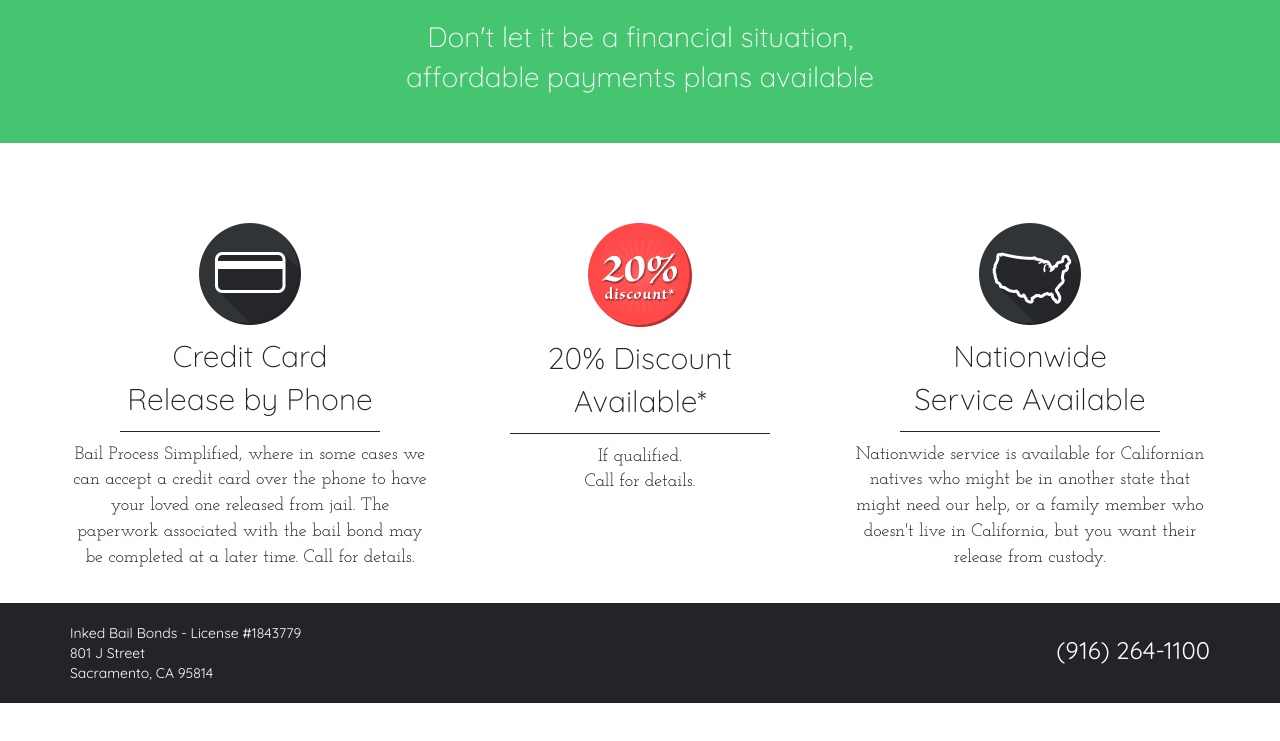
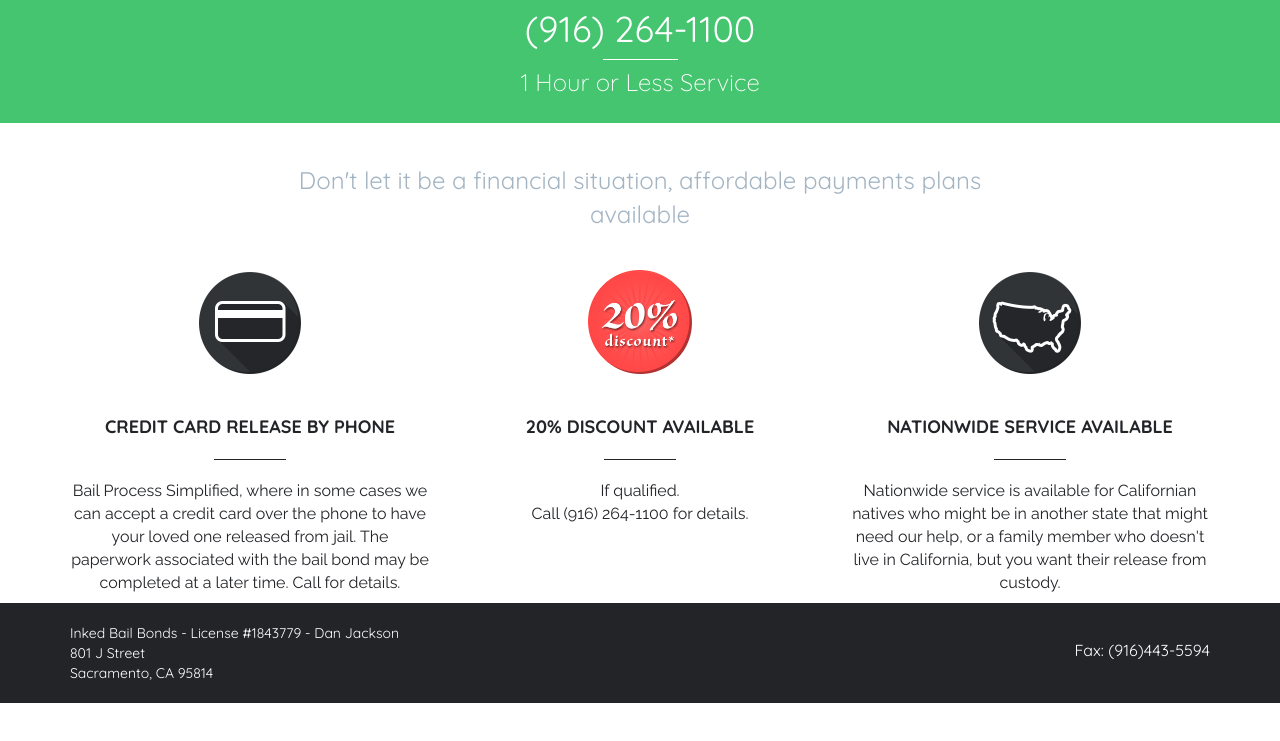
Before and after one commit to maraneric/inked, a plain HTML site: page index.html in a window 1280 px wide. Shown: the part 97-838 px from the top of the page. Drawn offline with nearby package versions, Linux system fonts and the light colour scheme.

Commit message:
Update the homepage based on Dan's suggestions

```diff
--- a/css/inked.css
+++ b/css/inked.css
@@ -1,7 +1,7 @@
 html,
 body {
     height: 100%;
-    font-family: 'Josefin Slab', serif;
+    font-family: 'Raleway', sans-serif;
     color: #222428;
   /* The html and body elements cannot have any padding or margin. */
 }
@@ -34,20 +34,30 @@ body {
     font-size:14px;
 }
 
-.navbar-right {
-    padding-top:30px;
-}
-
 .green-stripe {
     margin-top:-20px;
-    height: 160px;
+    height: 140px;
     background-color: #46c570;
     font-weight:300;
     font-size:24px;
     color:white;
     text-align:center;
-    padding-top:10px;
+    padding-top:20px;
     font-family: 'Quicksand', sans-serif;
+}
+
+.phone {
+    font-size:36px;
+    font-weight:400;
+}
+
+.phone-separator {
+    border-bottom: white solid 1px;
+    margin-bottom:5px;
+    margin-top:5px;
+    width:10%;
+    margin-left:auto;
+    margin-right:auto;
 }
 
 .main-content {
@@ -62,34 +72,39 @@ body {
 
 .section-header {
     font-family: 'Quicksand', sans-serif;
-    font-weight:300;
-    font-size:30px;
-    margin: 10px 0px;
+    font-weight:700;
+    font-size:18px;
+    margin-top:40px;
 }
 
 .section-separator {
   border-bottom: #222428 solid 1px;
-  margin-bottom:10px;
-  margin-left: 50px;
-  margin-right: 50px;
+    margin-bottom:20px;
+    margin-top:20px;
+    width:20%;
+    margin-left:auto;
+    margin-right:auto;
 }
 
 .section-body {
-    font-size: 18px;
+    font-size: 16px;
 }
 
-.phone {
-    font-size:24px;
+.fax {
+    font-size:16px;
 }
 
 .address {
     margin-top:10px;
 }
 
+.affordable {
+    font-family: 'Quicksand', sans-serif;
+    font-size:24px;
+    color:#A3B4C3;
+}
+
 @media (min-width: 600px) {
-    .green-stripe {
-        font-size:36px;
-    }
     .main-content {
         padding-top:40px;
         padding-bottom:40px;
@@ -97,18 +112,14 @@ body {
     .navbar-fixed-bottom {
         height: 100px;
     }
-    .phone {
-        margin-top:30px;
+    .fax {
+        margin-top:36px;
         text-align:right;
     }
     .address {
         margin-top:20px;
     }
-}
-
-@media (min-width: 400px) {
-    .green-stripe {
-        padding-top:34px;
-        font-size:28px;
+    .navbar-right {
+        padding-top:30px;
     }
 }
--- a/index.html
+++ b/index.html
@@ -12,7 +12,7 @@
 
     <link rel="stylesheet" href="https://netdna.bootstrapcdn.com/bootstrap/3.0.0/css/bootstrap.min.css">
 
-    <link href='http://fonts.googleapis.com/css?family=Josefin+Slab|Quicksand:300,400' rel='stylesheet' type='text/css'>
+    <link href='http://fonts.googleapis.com/css?family=Quicksand:300,400,700|Raleway:300,400,700' rel='stylesheet' type='text/css'>
     <link href="css/inked.css" rel="stylesheet">
 
     <link rel="apple-touch-icon" sizes="57x57" href="/apple-touch-icon-57x57.png" />
@@ -58,7 +58,7 @@
             </div>
             <div class="navbar-collapse collapse">
               <ul class="nav navbar-nav navbar-right">
-                <li><a href="http://maps.google.com/?q=801%20J%20Street,%20Sacramento,%20CA%2095814">Location</a></li>
+                <li><a href="http://maps.google.com/?q=1+Hour+Bail+Bonds+Service+-+Sacramento%2C+J+Street%2C+Sacramento%2C+CA">Location</a></li>
                 <!--<li><a href="/index.html">Pay Now</a></li>-->
               </ul>
             </div><!--/.nav-collapse -->
@@ -69,17 +69,30 @@
           <div class="container">
               <div class="row">
                   <div class="col-sm-8 col-sm-offset-2">
-                     Don't let it be a financial situation,<br/>affordable payments plans available
+                      <div class="phone">
+                          (916) 264-1100
+                      </div>
+                      <div class="phone-separator">
+                      </div>
+                      <div class="service">
+                        1 Hour or Less Service
+                      </div>
                   </div>
               </div>
           </div>
       </div>
       <div class="container">
-          <div class="row main-content">
+          <div class="main-content">
+              <div class="row">
+                  <div class="col-sm-8 col-sm-offset-2 affordable">
+                      Don't let it be a financial situation, affordable payments plans available
+                  </div>
+              </div>
+            <div class="row">
               <div class="col-sm-4 section-container">
                   <img src="img/credit@2x.png" height="102" width="102">
                   <div class="section-header">
-                      Credit Card<br/>Release by Phone
+                      CREDIT CARD RELEASE BY PHONE
                   </div>
                   <div class="section-separator"></div>
                   <div class="section-body">
@@ -87,39 +100,41 @@
                   </div>
               </div>
               <div class="col-sm-4 section-container">
-                  <img src="img/discount@2x.png" height="104" width="104">
+                  <img src="img/discount@2x.png" height="104" width="104" style="margin-top:-2px;">
                   <div class="section-header">
-                      20% Discount<br/>Available*
+                      20% DISCOUNT AVAILABLE
                   </div>
                   <div class="section-separator"></div>
                   <div class="section-body">
-                      If qualified.<br/>Call for details.
+                      If qualified.<br/>Call (916) 264-1100 for details.
                   </div>
               </div>
               <div class="col-sm-4 section-container">
                   <img src="img/usa@2x.png" height="102" width="102">
                   <div class="section-header">
-                      Nationwide<br/>Service Available
+                      NATIONWIDE SERVICE AVAILABLE
                   </div>
                   <div class="section-separator"></div>
                   <div class="section-body">
                       Nationwide service is available for Californian natives who might be in another state that might need our help, or a family member who doesn't live in California, but you want their release from custody.
                   </div>
               </div>
+            </div>
           </div>
+
       </div>
     </div>
 
     <nav class="navbar navbar-default navbar-fixed-bottom" role="navigation">
       <div class="container">
         <div class="row">
-            <div class="col-sm-3 address">
-                Inked Bail Bonds - License #1843779<br/>
-                <a style="color:white" href="http://maps.google.com/?q=801%20J%20Street,%20Sacramento,%20CA%2095814">801 J Street<br/>
+            <div class="col-sm-9 address">
+                Inked Bail Bonds - License #1843779 - Dan Jackson<br/>
+                <a style="color:white" href="http://maps.google.com/?q=1+Hour+Bail+Bonds+Service+-+Sacramento%2C+J+Street%2C+Sacramento%2C+CA">801 J Street<br/>
                 Sacramento, CA 95814</a>
             </div>
-            <div class="col-sm-3 col-sm-offset-6 phone">
-                (916) 264-1100
+            <div class="col-sm-3 fax">
+                Fax: (916)443-5594
             </div>
         </div>
       </div>
```
